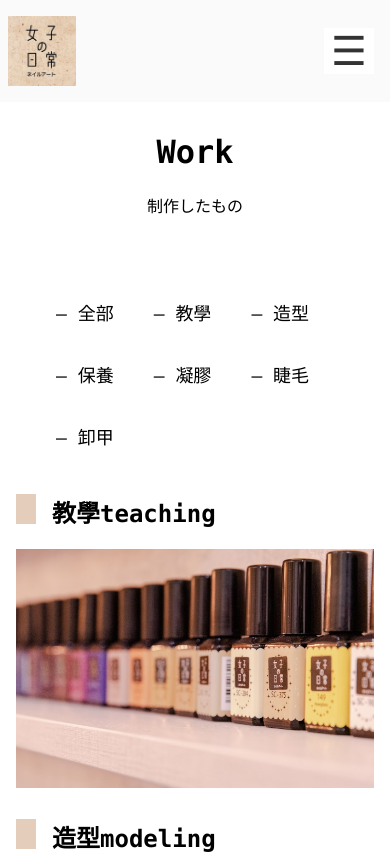
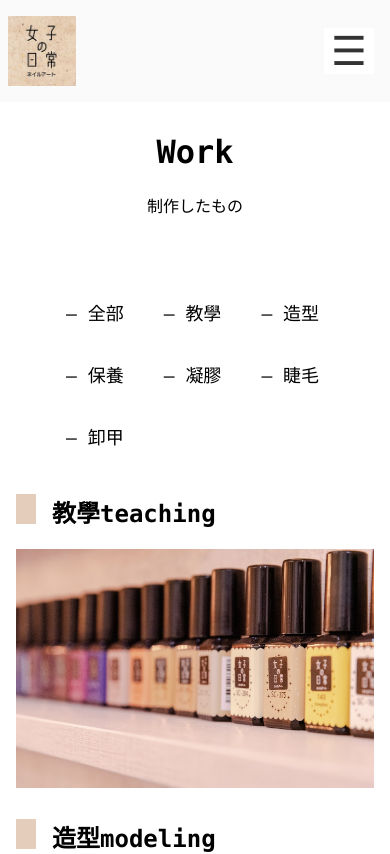
Before and after one commit to kkshen3352/Good-Daily-Nails, a Next.js app: page /work in a window 390 px wide. Shown: the top 854 px of the page. Built offline with nearby package versions, Linux system fonts and the light colour scheme.

Commit message:
'ud_pages_work_css'

```diff
--- a/styles/work/work.module.css
+++ b/styles/work/work.module.css
@@ -216,7 +216,7 @@
 
 @media screen and (max-width: 450px) {
     .workmeun {
-        margin-left: 0px;
+        margin-left: 10px;
     }
     .workmeun li {
         width: 360px;
```
Also changed, not shown: pages/work/maintainance.js (deleted, +0 -11 lines).
